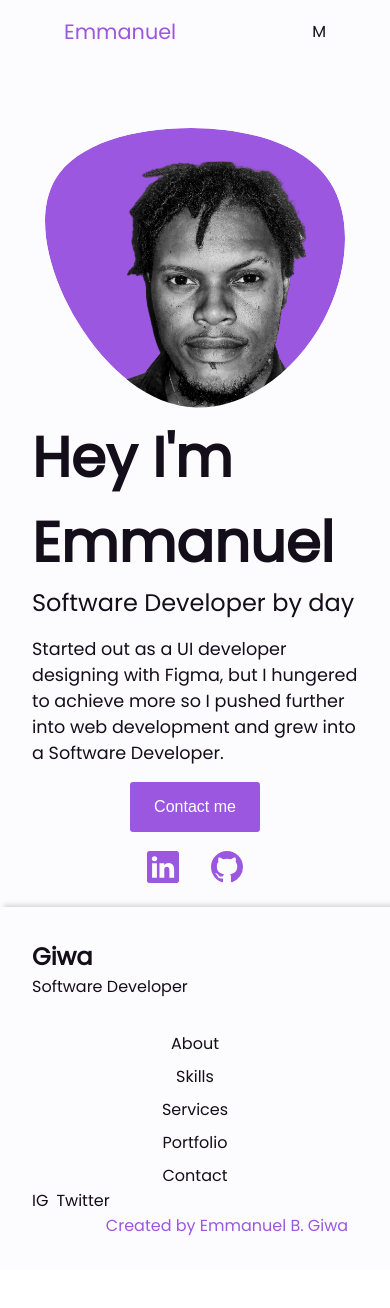
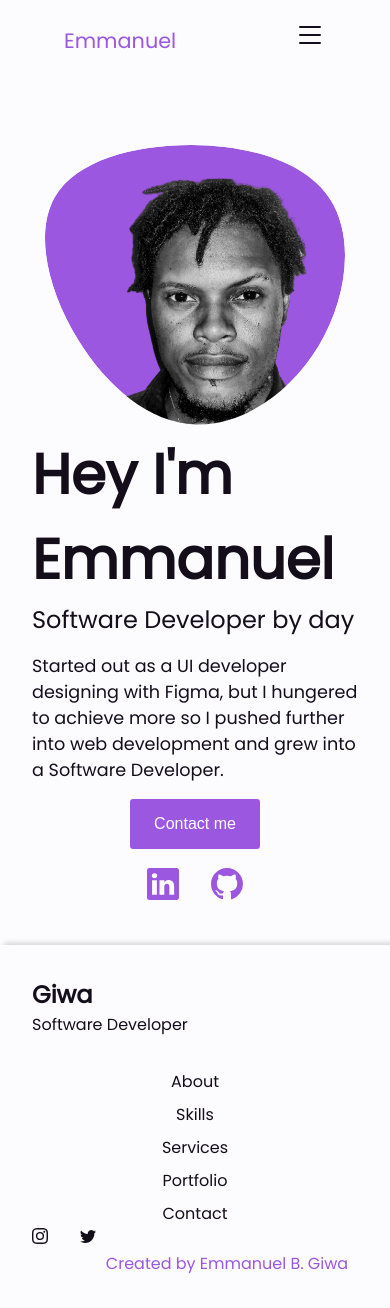
Before and after one commit to auleki/portfolio-ts, a React (Create React App) app: page / in a window 390 px wide. Before the commit the page ends 1270 px from the top, so only its background shows below. Built offline with nearby package versions, Linux system fonts and the light colour scheme.

Commit message:
implementing mobile navbar

```diff
--- a/package.json
+++ b/package.json
@@ -6,6 +6,7 @@
     "@testing-library/jest-dom": "^5.11.4",
     "@testing-library/react": "^11.1.0",
     "@testing-library/user-event": "^12.1.10",
+    "framer-motion": "^5.3.3",
     "react": "^17.0.2",
     "react-dom": "^17.0.2",
     "react-icons": "^4.3.1",
--- a/public/index.html
+++ b/public/index.html
@@ -24,7 +24,7 @@
       work correctly both with client-side routing and a non-root public URL.
       Learn how to configure a non-root public URL by running `npm run build`.
     -->
-    <title>React App</title>
+    <title>Giwa's Portfolio</title>
   </head>
   <body>
     <noscript>You need to enable JavaScript to run this app.</noscript>
--- /dev/null
+++ b/src/component/MobileNavbar.tsx
@@ -0,0 +1,18 @@
+import { SMobileNavbar } from "./styledComponents"
+
+const MobileNavbar = () => {
+  return (
+    <SMobileNavbar>
+      <h1>TF!</h1>
+      <h1>TF!</h1>
+      <h1>TF!</h1>
+      <h1>TF!</h1>
+      <h1>TF!</h1>
+      <h1>TF!</h1>
+      <h1>TF!</h1>
+      <h1>TF!</h1>
+    </SMobileNavbar>
+  )
+}
+
+export default MobileNavbar
--- a/src/component/constants.ts
+++ b/src/component/constants.ts
@@ -42,6 +42,9 @@ export const icons = {
   moon: BSIcon.BsMoonStars,
   arrow: BSIcon.BsArrowRight,
   droplet: BSIcon.BsDroplet,
+  menu: BSIcon.BsList,
+  twitter: BSIcon.BsTwitter,
+  instagram: BSIcon.BsInstagram,
 };
 
 export const fonts = {
--- a/src/component/pages/ServiceListing.tsx
+++ b/src/component/pages/ServiceListing.tsx
@@ -4,7 +4,7 @@ import Service from "../Service"
 const ServiceListing = () => {
   return (
     <section className="services">
-      {listOfServices.map((service, i) => <Service service={service} />)}
+      {listOfServices.map((service, i) => <Service key={i} service={service} />)}
     </section>
   )
 }
--- a/src/component/pages/Services.tsx
+++ b/src/component/pages/Services.tsx
@@ -5,8 +5,8 @@ import ServiceListing from "./ServiceListing"
 const Services = () => {
   return (
     <PageContainer fullscreen={true} >
+      <SectionTitle title="Services" description="What I offer" />
       <SServices>
-        <SectionTitle title="Services" description="What I offer" />
         <ServiceListing />
       </SServices>
     </PageContainer>
--- a/src/component/styledComponents.ts
+++ b/src/component/styledComponents.ts
@@ -126,6 +126,17 @@ export const SHeader = styled.div(
   `
 );
 
+export const SMobileNavbar = styled.div(
+  () => css`
+    background: crimson;
+    position: fixed;
+    top: 0;
+    right: 0;
+    left: 0;
+    bottom: 0;
+  `
+);
+
 export const SNavbar = styled.nav(
   ({ theme }) => css`
     display: flex;
@@ -136,11 +147,19 @@ export const SNavbar = styled.nav(
     justify-content: space-between;
     align-items: center;
 
+    .mobileToggle {
+      font-size: 2rem;
+
+      &:active {
+        transform: translateY(0.4rem);
+      }
+    }
+
     .nav__logo {
       font-size: 1.3rem;
-      transition: letter-spacing 200ms ease-in-out;
+      transition: font-weight 600ms ease-in-out;
       &:hover {
-        letter-spacing: 2px;
+        font-weight: 800;
         color: ${colors.general.red};
       }
     }
@@ -224,7 +243,7 @@ export const PageContainer = styled.div<PageContainerProps>(
     flex-direction: column;
     color: ${theme.text};
     width: 100%;
-    height: ${fullscreen ? "100vh" : "100%"};
+    min-height: ${fullscreen ? "100vh" : "100%"};
     align-items: ${alignItems || "inherit"};
     /* align-items: center; */
 
@@ -467,6 +486,10 @@ export const SSkillsListing = styled.section(
         font-size: 1.5rem;
       }
     }
+
+    @media (max-width: 726px) {
+      width: 100%;
+    }
   `
 );
 
@@ -539,6 +562,7 @@ export const SQualifications = styled.section(
 
 export const SServices = styled.div(
   ({ theme }) => css`
+    margin-top: 6rem;
     .services {
       display: grid;
       grid-template-columns: repeat(3, 1fr);
@@ -614,6 +638,7 @@ export const SServices = styled.div(
     }
 
     @media (max-width: 627px) {
+      margin-top: 0;
       .services {
         display: flex;
         flex-direction: column;
@@ -832,6 +857,17 @@ export const SFooter = styled.footer(
       gap: 0.5rem;
     }
 
+    .socials {
+      gap: 2rem;
+
+      a {
+        transition: 250ms ease-in-out;
+        &:hover {
+          color: ${theme.buttonBg};
+        }
+      }
+    }
+
     .footerLinks {
       justify-content: space-between;
       /* border: 1px solid red; */
--- a/src/layout/Footer.tsx
+++ b/src/layout/Footer.tsx
@@ -1,4 +1,5 @@
 import { Link } from "react-router-dom"
+import { icons } from "../component/constants"
 import { SFooter } from "../component/styledComponents"
 
 const Footer = () => {
@@ -28,10 +29,10 @@ const Footer = () => {
         </ul>
         <div className="socials">
           <div className="social">
-            <a href="https://instagram.com/emmagiwa_" target="_blank" rel="noopener noreferrer">IG</a>
+            <a href="https://instagram.com/emmagiwa_" target="_blank" rel="noopener noreferrer"><icons.instagram /></a>
           </div>
           <div className="social">
-            <a href="https://twitter.com/giemm_" rel="noopener noreferrer" target="_blank">Twitter</a>
+            <a href="https://twitter.com/giemm_" rel="noopener noreferrer" target="_blank"><icons.twitter /></a>
           </div>
         </div>
       </div>
--- a/src/layout/Navbar.tsx
+++ b/src/layout/Navbar.tsx
@@ -1,15 +1,21 @@
-import { useContext } from "react"
+import { useContext, useState } from "react"
 import { NavLink } from "react-router-dom"
-// import { icons } from "../component/constants"
+import { icons } from "../component/constants"
 import { SNavbar } from "../component/styledComponents"
 import { ThemeContext } from "../contexts/ThemeContext"
 import { BsSun, BsMoonStars } from "react-icons/bs";
+import MobileNavbar from "./MobileNavbar"
 
 const Navbar = () => {
   const { setDarkTheme, darkTheme } = useContext(ThemeContext)
+  const [openMobileNav, setOpenMobileNav] = useState<boolean>(false)
 
   function toggleTheme() {
     setDarkTheme(!darkTheme)
+  }
+
+  function toggleMobileNav() {
+    setOpenMobileNav(!openMobileNav)
   }
 
   const toggleIcon = darkTheme ? <BsSun /> : <BsMoonStars />
@@ -21,7 +27,8 @@ const Navbar = () => {
         Emmanuel
       </NavLink>
       <div className="navMenu" id="nav-menu">
-        <div className="mobileToggle">M</div>
+        <div className="mobileToggle" onClick={toggleMobileNav}><icons.menu /></div>
+        {openMobileNav && <MobileNavbar />}
         <ul className="navList grid">
           <li>
             <NavLink to="/about" className="nav__link">
```
Also changed, not shown: 2 other files (tests, documents, lock files or other folders).
